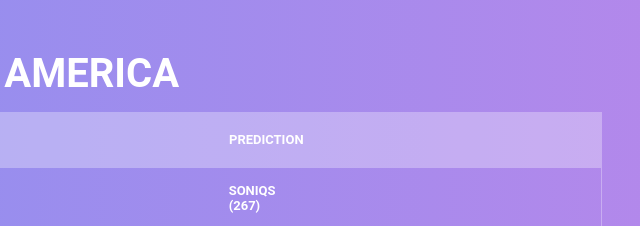
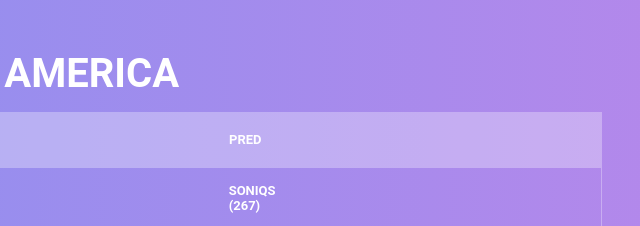
Before and after one commit to hantaeha/pcs_prediction, a plain HTML site: page pcs2/northamerica.html in a window 1280 px wide. Shown: the top 226 px of the page, 620-1260 px from the left. Drawn offline with Linux system fonts and the light colour scheme.

Commit message:
Update northamerica.html

```diff
--- a/pcs2/northamerica.html
+++ b/pcs2/northamerica.html
@@ -93,7 +93,7 @@
           <tr>
             <th>PLACE</th>
             <th>RANKING</th>
-            <th>PREDICTION</th>
+            <th>PRED</th>
           </tr>
         </thead>
       </table>
```
